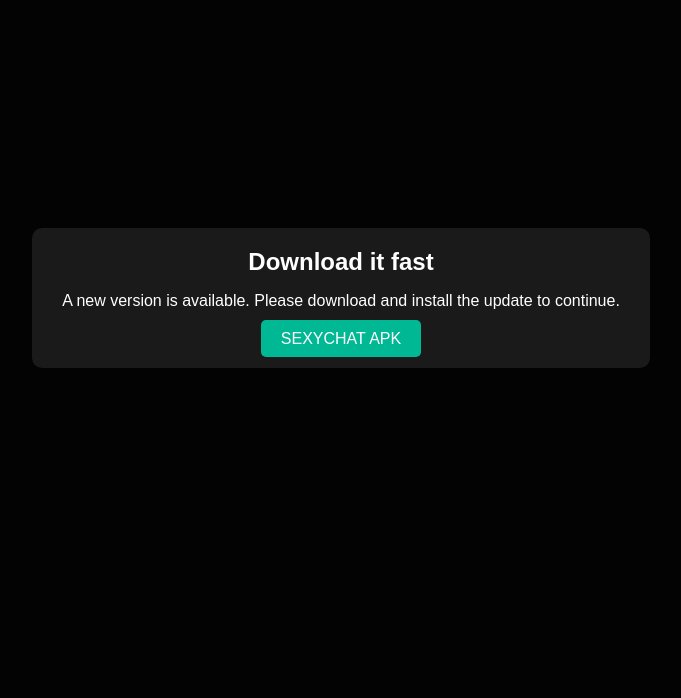
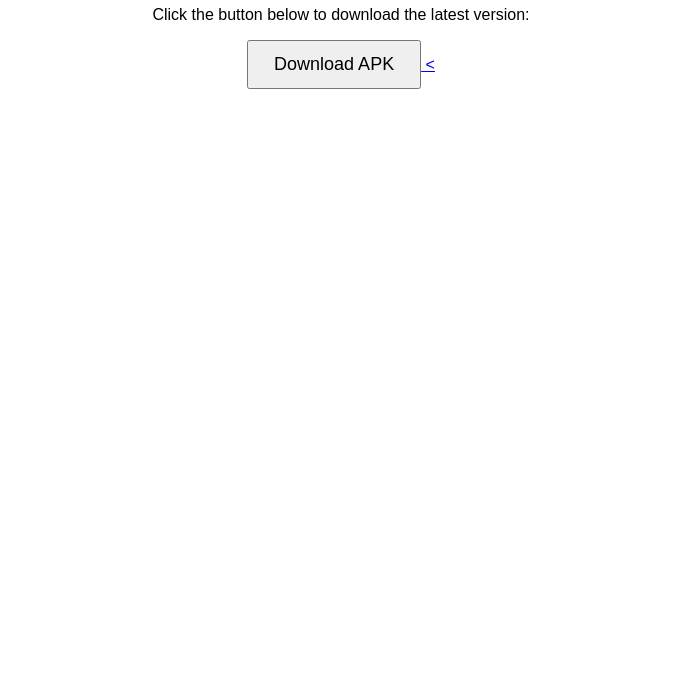
Before and after one commit to noonemmr/update-host, a plain HTML site: page index.html in a window 1280 px wide. Shown: the part 102-800 px from the top of the page, without its empty margins (299-980 px from the left). Drawn offline with Linux system fonts and the light colour scheme.

Commit message:
Update index.html

```diff
--- a/index.html
+++ b/index.html
@@ -1,63 +1,11 @@
 <!DOCTYPE html>
-<html lang="en">
+<html>
 <head>
-  <meta charset="UTF-8">
-  <title>Download sexy chatting app</title>
-  <style>
-    body {
-      font-family: Arial, sans-serif;
-      background-color: #0f0f0f;
-      color: white;
-      text-align: center;
-      margin: 0;
-      padding: 0;
-    }
-    #popup {
-      position: fixed;
-      top: 0; left: 0;
-      width: 100%; height: 100%;
-      background: rgba(0, 0, 0, 0.8);
-      display: flex;
-      align-items: center;
-      justify-content: center;
-      z-index: 9999;
-    }
-    #popup-box {
-      background: #1a1a1a;
-      padding: 20px 30px;
-      border-radius: 10px;
-      max-width: 90%;
-    }
-    #popup-box h2 {
-      margin: 0 0 15px;
-    }
-    #popup-box p {
-      margin-bottom: 20px;
-    }
-    .download-btn {
-      background: #00b894;
-      color: white;
-      padding: 10px 20px;
-      text-decoration: none;
-      border-radius: 5px;
-    }
-    .download-btn:hover {
-      background: #019875;
-    }
-  </style>
+  <title>Download SexyChat</title>
 </head>
-<body>
-
-<div id="popup">
-  <div id="popup-box">
-    <h2>Download it fast</h2>
-    <p>A new version is available. Please download and install the update to continue.</p>
-    <a class="download-btn" href="sexychat.apk" download> SEXYCHAT APK</a>
-  </div>
-</div>
-
-<h1>Welcome to Update Page</h1>
-<p>This page hosts your latest version APK.</p>
-
-</body>
-</html>
+<body style="text-align:center; margin-top:50px; font-family:sans-serif;">
+  <h1>Download SexyChat APK</h1>
+  <p>Click the button below to download the latest version:</p>
+  <a href="sexychat.apk" download>
+    <button style="padding: 12px 25px; font-size: 18px; cursor: pointer;">Download APK</button>
+  <
```
